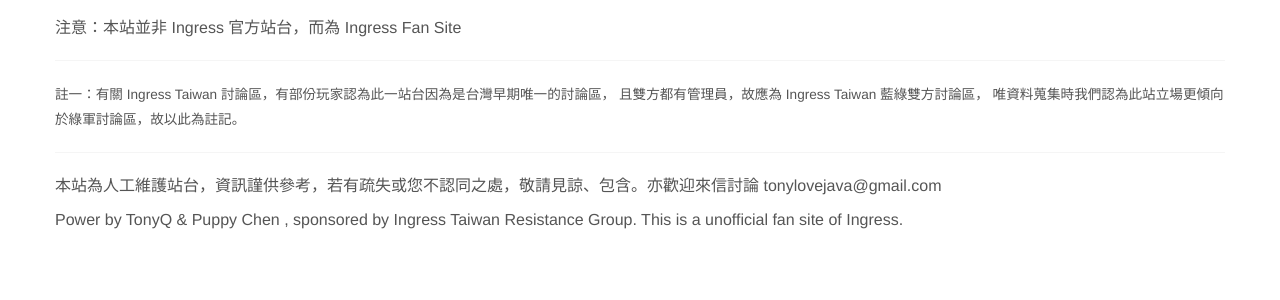
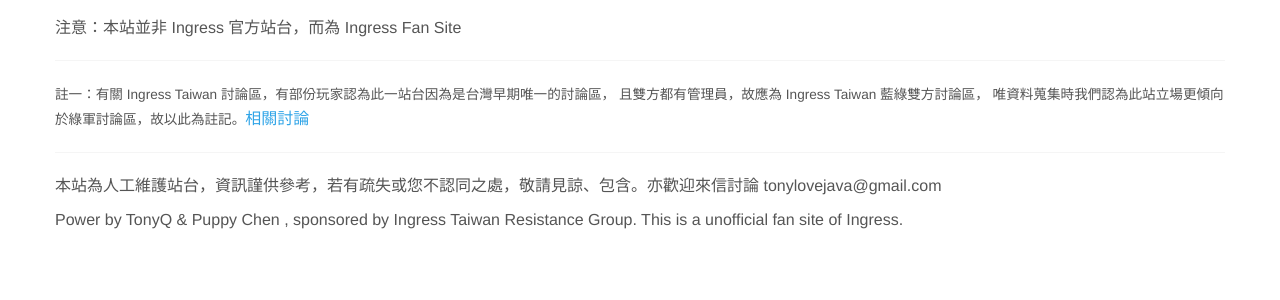
Before and after one commit to tony1223/ingress-tw, a CodeIgniter app: page /about in a window 1280 px wide. Shown: the part 410-710 px from the top of the page. Run offline with CodeIgniter, Linux system fonts and the light colour scheme; some libraries are stand-ins or nearby versions.

Commit message:
Update about.php

```diff
--- a/application/views/about.php
+++ b/application/views/about.php
@@ -27,7 +27,7 @@
 		<hr />
 		<small>註一：有關 Ingress Taiwan 討論區，有部份玩家認為此一站台因為是台灣早期唯一的討論區，
 			且雙方都有管理員，故應為 Ingress Taiwan 藍綠雙方討論區，
-			唯資料蒐集時我們認為此站立場更傾向於綠軍討論區，故以此為註記。</small>
+			唯資料蒐集時我們認為此站立場更傾向於綠軍討論區，故以此為註記。<a href="https://plus.google.com/102981892471645627241/posts/iYsKxPnGcKd" target="_blank">相關討論</a></small>
 
 
     </div>
```
